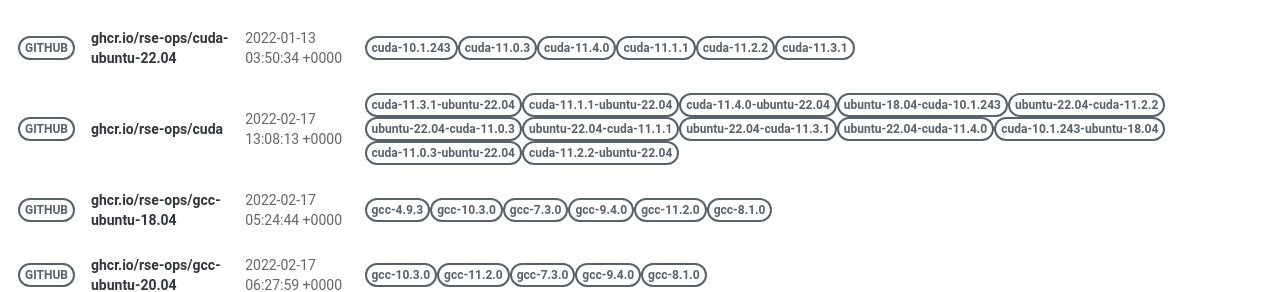
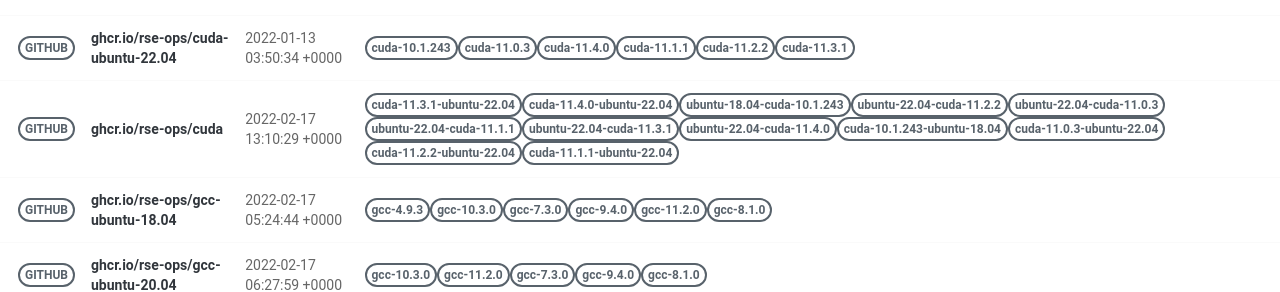
Before and after one commit to rse-ops/docker-images, a Jekyll site: the page built from pages/index.md, in a window 1280 px wide. Shown: the part 414-706 px from the top of the page. Built offline with Jekyll 4.4.1, drawn with Linux system fonts in a browser that asks for light colours; nearby versions of some CDN libraries.

Commit message:
Automated push to update library 2022-02-17

```diff
--- a/_library/ghcr.io-rse-ops-cuda.md
+++ b/_library/ghcr.io-rse-ops-cuda.md
@@ -1,7 +1,7 @@
 ---
 layout: container
 name: ghcr.io/rse-ops/cuda
-updated_at: 2022-02-17 13:08:13.335736
+updated_at: 2022-02-17 13:10:29.673811
 
 
 container_url: https://github.com/orgs/rse-ops/packages/container/package/cuda
```
Also changed, not shown: other parts of _library/ghcr.io-rse-ops-cuda.md (+3 -3 lines).
